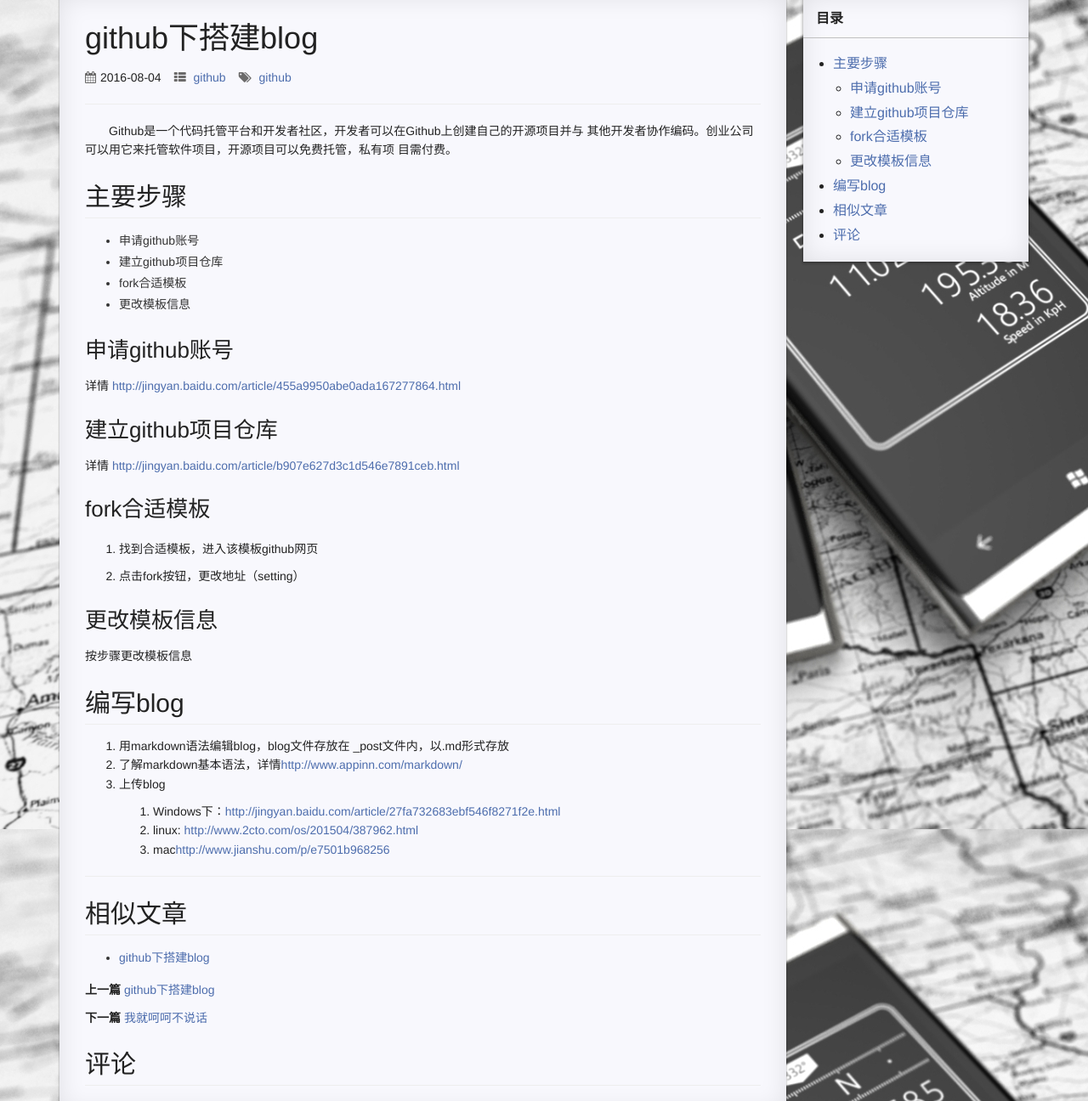
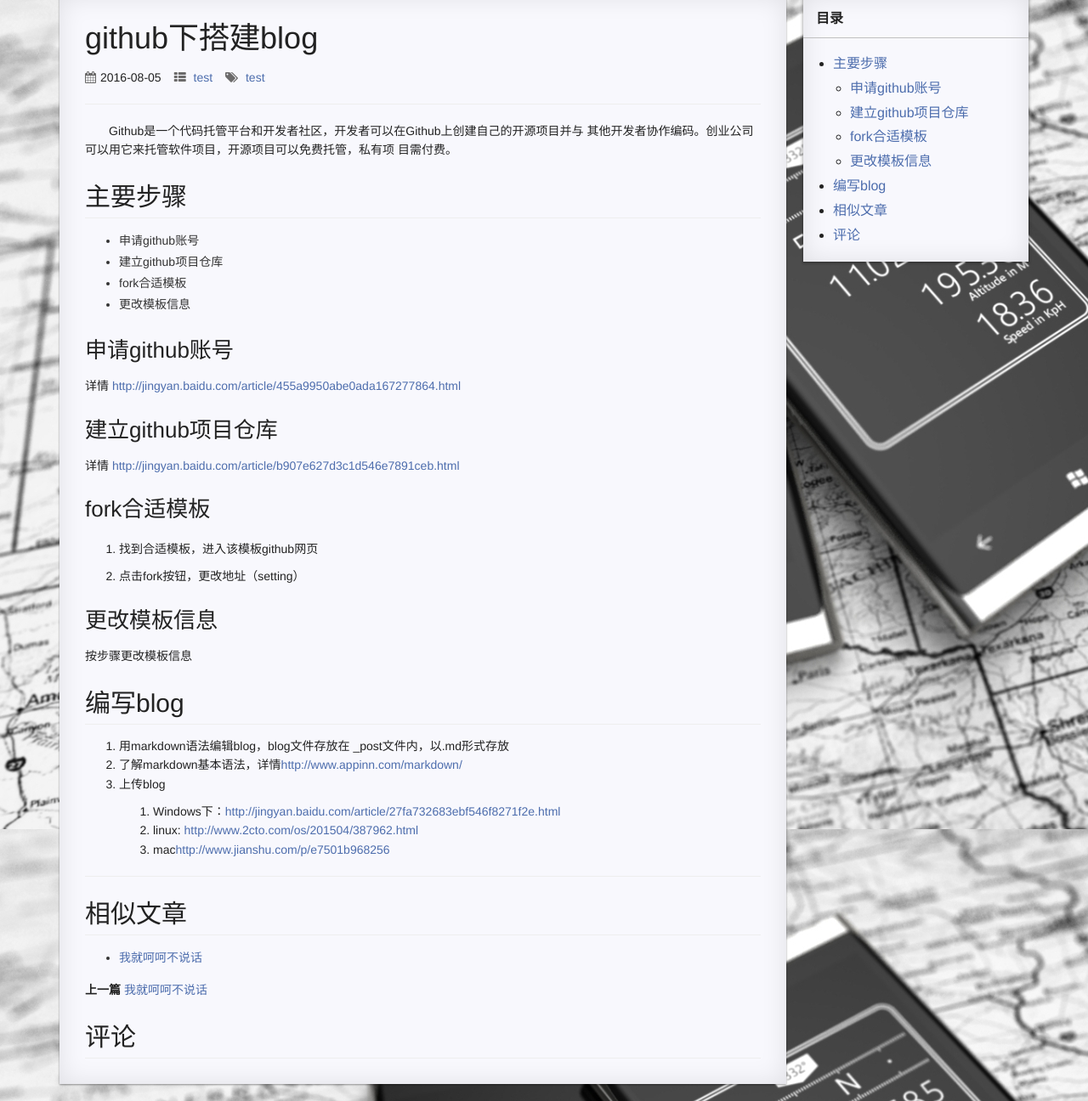
Before and after one commit to Dongwublog/Dongwublog.github.io, a Jekyll site: the page built from _posts/2016-08-05-github-build-blog.md, in a window 1280 px wide and 1400 px high, cut to the strip 104-1400 px from the top of the window. Shown: the whole strip at 85% size. Built offline with Jekyll 4.4.1, drawn with Linux system fonts in a browser that asks for light colours; comment, search, counter and statistics services are not loaded.

Commit message:
tianjiawenzhang1

```diff
--- a/_posts/2016-08-05-github-build-blog.md
+++ b/_posts/2016-08-05-github-build-blog.md
@@ -1,9 +1,9 @@
 ---
 layout: post
 title:  "github下搭建blog"
-date:   2016-08-04
-categories: github
-tags: github
+date:   2016-8-5
+categories: test
+tags: test
 ---
 
 * content
```
